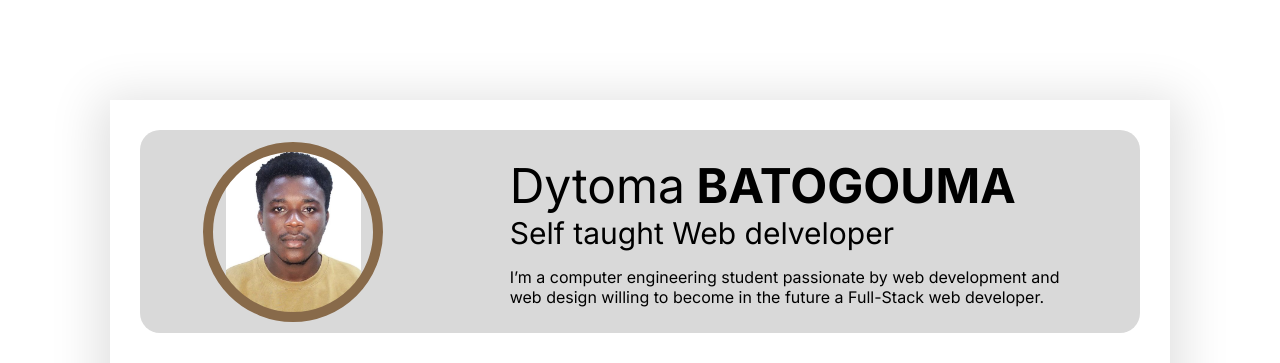
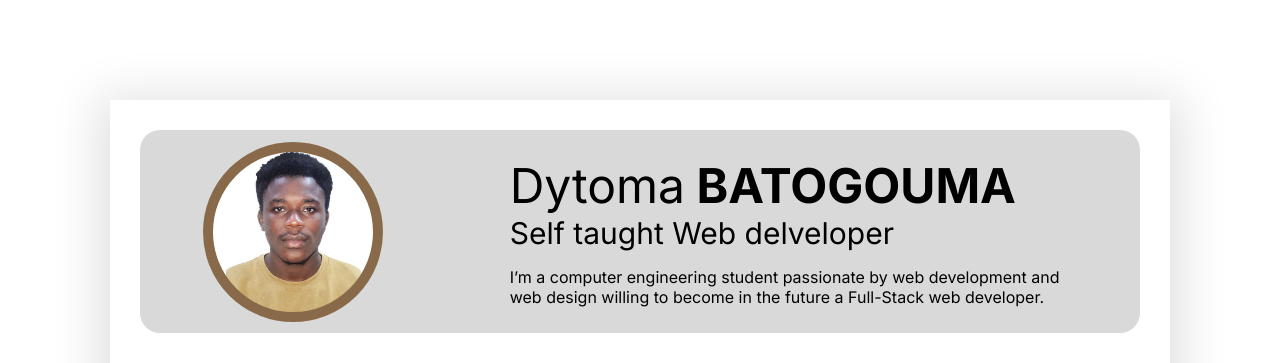
Before and after one commit to Dytoma/cv, a plain HTML site: page index.html in a window 1280 px wide. Shown: the top 363 px of the page. Drawn offline with nearby package versions, Linux system fonts and the light colour scheme; files that its build step writes are made by us from their sources.

Commit message:
Update _general-info.scss

```diff
--- a/css/_general-info.scss
+++ b/css/_general-info.scss
@@ -32,7 +32,7 @@
         height: 10rem;
         border-radius: 50%;
         border: 10px solid var(--base-color);
-        background: url(../img/photo-de-profil.jpeg);
+        background-image: url('../img/photo-de-profil.jpeg');
         background-position: center;
         background-size: 8.45rem;
         background-repeat: no-repeat;
```
